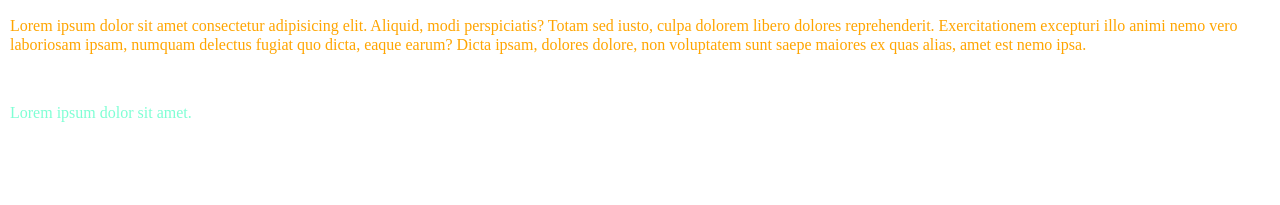
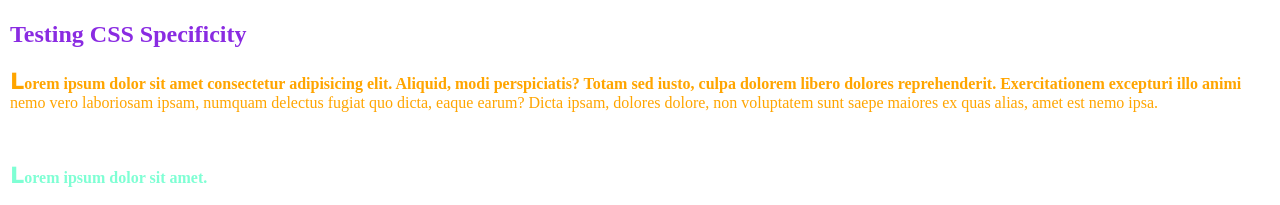
Before and after one commit to FrankBerrocal/HTML, a plain HTML site: page index.html in a window 1280 px wide. Shown: the part 671-876 px from the top of the page. Before the commit the page ends 810 px from the top, so only its background shows below. Drawn offline with Linux system fonts and the light colour scheme.

Commit message:
CSS selectors

```diff
--- a/css/styles.css
+++ b/css/styles.css
@@ -40,3 +40,43 @@
   a[href*="structure"]{
     color: orange;
   }
+
+  #section-products p{
+    color:blue;
+  }
+
+  p::first-letter{
+    font-weight: bold;
+    font-size: 140%;
+    font-family: Verdana, Geneva, Tahoma, sans-serif;
+
+  }
+
+  ::selection{
+    background-color: green;
+  }
+
+  p::first-line{
+    font-weight: bold;
+  }
+
+  h2{
+    color: blue;
+  }
+
+  .h2-light{
+    color: green;
+  }
+
+  #h2-high{
+
+  color: greenyellow;
+  }
+
+  .h2-light#h2-high{
+    color: red;
+  }
+
+  h2.h2-light#h2-high{
+    color: blueviolet;
+  }
--- a/index.html
+++ b/index.html
@@ -43,6 +43,7 @@
       Audio not supported by browser
     </audio>
     <br />
+    <h2 id="h2-high" class="h2-light">Testing CSS Specificity</h2>
     <p>
       Lorem ipsum dolor sit amet consectetur adipisicing elit. Aliquid, modi
       perspiciatis? Totam sed iusto, culpa dolorem libero dolores reprehenderit.
```
Also changed, not shown: company/container.html (+0 -9 lines), company/semantic.html (+2 -5 lines).
